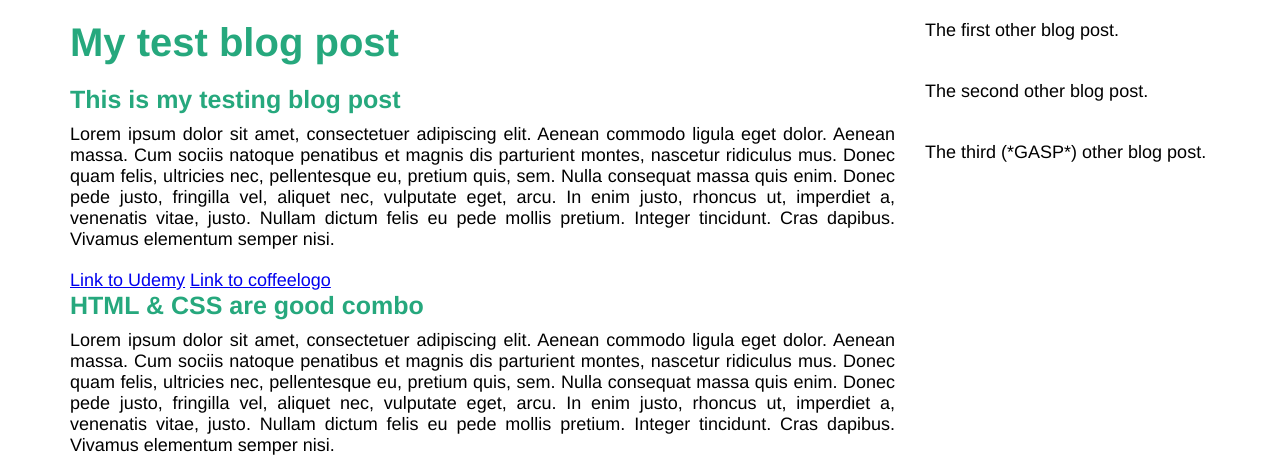
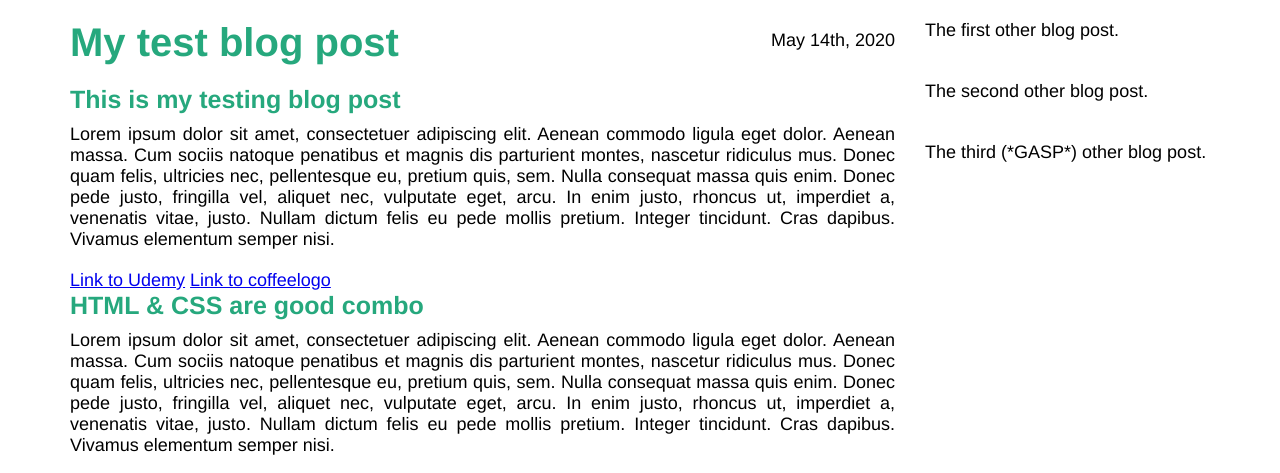
Before and after one commit to JenniHoo/Udemy---Build-Responsive-Real-World-Websites-with-HTML5-and-CSS3, a plain HTML site: page Blog Example/index.html in a window 1280 px wide. Shown: the top 473 px of the page. Drawn offline with Linux system fonts and the light colour scheme.

Commit message:
Date added
CSS introduction done

```diff
--- a/Blog Example/index.html
+++ b/Blog Example/index.html
@@ -10,6 +10,7 @@
     <div class="container">
         <div class="blog-post">
             <h1>My test blog post</h1>
+            <p class="date">May 14th, 2020</p>
             <h2>This is my testing blog post</h2>
             <p class="main-text">
                 Lorem ipsum dolor sit amet, consectetuer adipiscing elit. Aenean commodo ligula eget dolor. Aenean
--- a/Blog Example/style.css
+++ b/Blog Example/style.css
@@ -51,6 +51,7 @@ h2 {
     width: 75%;
     float: left;
     padding-right: 30px;
+    position: relative;
 }
 
 .other-posts {
@@ -79,3 +80,11 @@ h2 {
     width: auto;
     border-radius: 15%;
 }
+
+.date {
+    position: absolute;
+    top: 0;
+    right: 0;
+    padding-top: 10px;
+    padding-right: 30px;
+}
```
